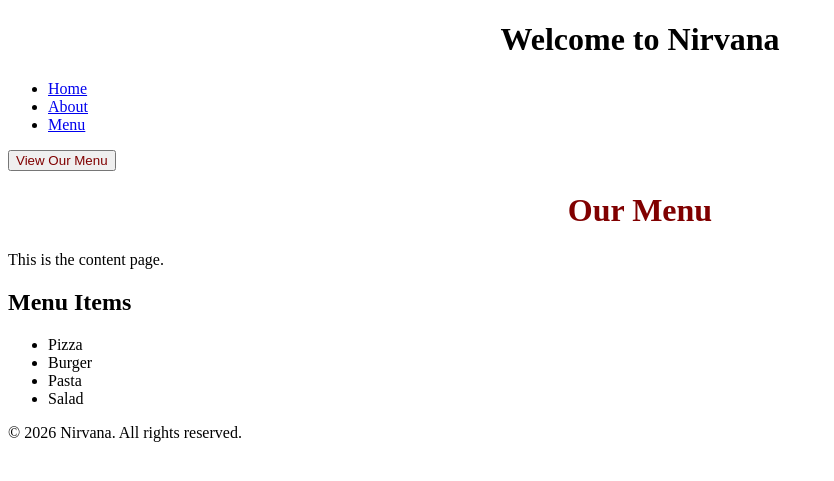
After one commit to sarthak-agnihotri/Django, a Django app: template myproject/myproj/templates/content.html in a window 1280 px wide. The commit adds this page. Shown: the top 481 px of the page, without its empty margins (0-834 px from the left). Run offline with Django 5.2, Linux system fonts and the light colour scheme; the template is opened without the code that fills it, so the values that code supplies are empty.

Commit message:
templates

```diff
--- a/myproject/myproj/templates/base.html
+++ b/myproject/myproj/templates/base.html
@@ -6,7 +6,7 @@
     <title>My Website</title>
 </head>
 <body>
-    <h1>My Website</h1>
+    <h1>Student Portal</h1>
     <hr>
     <a href="/">Home</a>
     <a href="/about/">About</a>
--- /dev/null
+++ b/myproject/myproj/templates/content.html
@@ -0,0 +1,14 @@
+{%extends 'restro.html'%}
+{% block content %}
+    <h1 style="color: maroon;text-align: center;">Our Menu</h1>
+    <p>This is the content page.</p>
+    <div class="menu">
+        <h2>Menu Items</h2>
+        <ul>
+            <li>Pizza</li>
+            <li>Burger</li>
+            <li>Pasta</li>
+            <li>Salad</li>
+        </ul>
+    </div>
+{% endblock %}
--- /dev/null
+++ b/myproject/myproj/templates/restro.html
@@ -0,0 +1,26 @@
+<!DOCTYPE html>
+<html lang="en">
+<head>
+    <meta charset="UTF-8">
+    <meta name="viewport" content="width=device-width, initial-scale=1.0">
+    <title>Restro</title>
+</head>
+<body>
+    <div>
+        <h1 style="text-align: center;">Welcome to Nirvana</h1>
+        <nav display:flex, flex-direction: column;style="text-align: center;">
+            <ul>
+                <li><a href="home/">Home</a></li>
+                <li><a href="about/">About</a></li>
+                <li><a href="menu/">Menu</a></li>
+            </ul>
+        </nav>
+        <button style="color:maroon;">View Our Menu</button>
+    </div>
+    {% block content %}
+    {% endblock %}
+    <footer>
+        <p>&copy; 2026 Nirvana. All rights reserved.</p>
+    </footer>
+</body>
+</html>
--- a/myproject/myproj/urls.py
+++ b/myproject/myproj/urls.py
@@ -20,7 +20,11 @@ urlpatterns=[
     # re_path(r'^userprofile/(?P<username>[\d]{2,4}+)/?$',views.userprofile),
     # re_path(r'^product/(?P<product_id>[\w]+)/$',views.productId),
     # path('login/',views.login),
-    path('',views.home),
-    path('about/',views.about),
+    # path('',views.home),
+    # path('about/',views.about),
+    # path('content/',views.content),
+
+    # path('blog/<slug:blog_slug>/',views.blog),
+    # re_path(r'^result/(?P<id>\d+)/$',views.result)
 
 ]
```
Also changed, not shown: myproject/myproj/views.py (+18 -5 lines).
